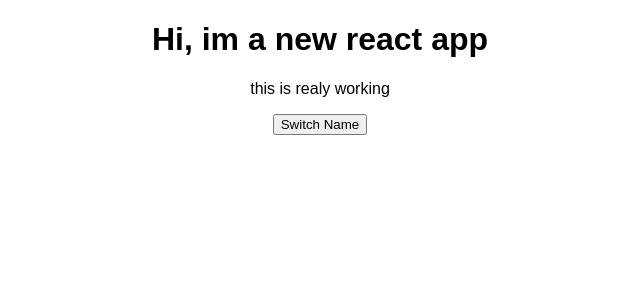
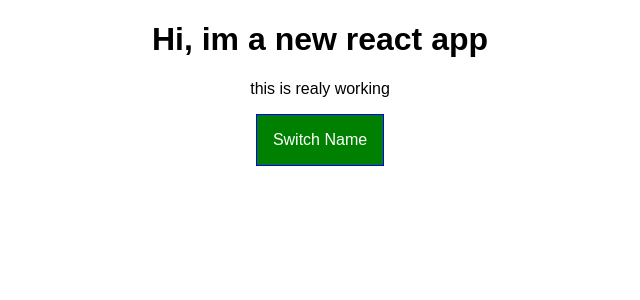
Before and after one commit to TowerGuy2909/reactBurger, a React app in the folder reactpractice/: page / in a window 1280 px wide. Shown: the top 300 px of the page, without its empty margins (320-960 px from the left). Built offline with nearby package versions, Linux system fonts and the light colour scheme.

Commit message:
added new styling for button and button hover

```diff
--- a/reactpractice/src/App.css
+++ b/reactpractice/src/App.css
@@ -9,3 +9,26 @@
 .bold {
   font-weight: bold;
 }
+
+.App button {
+  border: 1px solid blue;
+  padding: 16px;
+  background-color: green;
+  font: inherit;
+  color: white;
+  cursor: pointer;
+}
+
+.App button:hover {
+  background-color: lightgreen;
+  color: black;
+}
+
+.App button.Red {
+  background-color: red;
+}
+
+.App button.Red:hover {
+  background-color: salmon;
+  color: black;
+}
```
